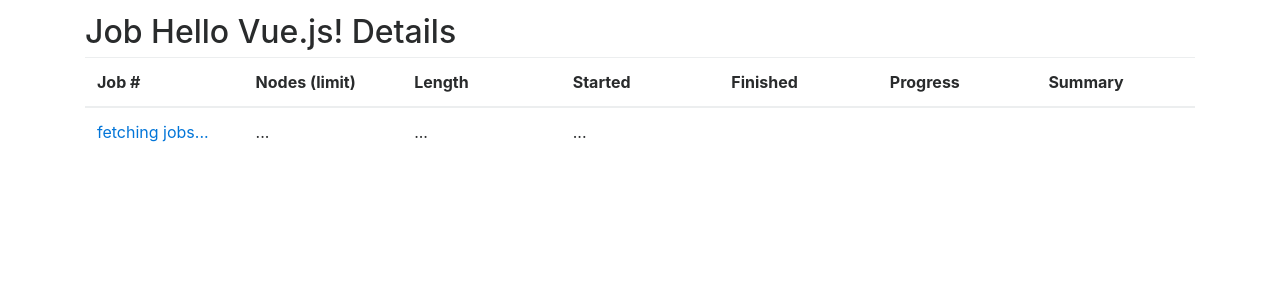
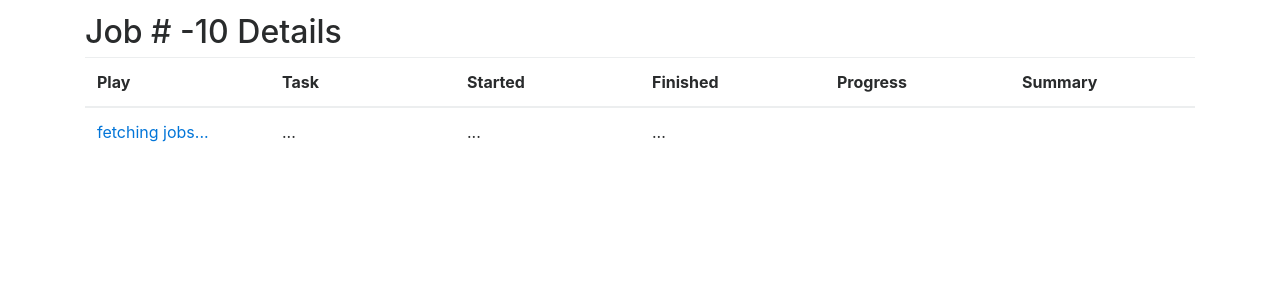
Before and after one commit to senorsmile/bovine-ui, a Flask app: page /job_details in a window 1280 px wide. Shown: the part 56-356 px from the top of the page. Run offline with Flask 2, Linux system fonts and the light colour scheme; some libraries are stand-ins or nearby versions.

Commit message:
some misc nonworking code

```diff
--- a/app/templates/job_details.html
+++ b/app/templates/job_details.html
@@ -5,18 +5,15 @@
     <div class="container">
       <h2>
         <div id="app">
-        Job ${ message } Details
+        Job # ${ job_number } Details
         </div>
       </h2>
 
       <table class="table">
         <thead>
           <tr>
-            <th>
-              Job #
-            </th>
-            <th>Nodes (limit)</th>
-            <th>Length</th>
+            <th>Play</th>
+            <th>Task</th>
             <th>Started</th>
             <th>Finished</th>
             <th>Progress</th>
@@ -73,7 +70,15 @@
       delimiters:['${', '}'],
       el: '#app',
       data: {
-        message: 'Hello Vue.js!'
+        job_number: {{ job_num }}
+      }
+    })
+
+    new Vue({
+      delimiters:['${', '}'],
+      el: '#job_table',
+      data: {
+        job_number: {{ job_num }}
       }
     })
   </script>
--- a/app/views.py
+++ b/app/views.py
@@ -51,8 +51,8 @@
     return render_template(
         'jobs.html',
         start_job_num = request.args.get('start_job_num', default=stash["default_start_job_num"], type=int),
-        end_job_num   = request.args.get('end_job_num',   default=stash["default_end_job_num"], type=int),
-        stash = stash,
+        end_job_num   = request.args.get('end_job_num',   default=stash["default_end_job_num"],   type=int),
+        stash         = stash,
     )
 
 @app.route('/job_details', methods=['GET'])
@@ -60,7 +60,7 @@
     return render_template(
         'job_details.html',
         job_num = request.args.get('job_num', default=stash["default_start_job_num"], type=int),
-        stash=stash,
+        stash   = stash,
     )
 
 #-------------------------
@@ -86,6 +86,15 @@
         indent=4,
     )
 
+@app.route('/api/get_job')
+def get_job():
+    return json.dumps(
+        load_jobs.load_job(
+            job_num = request.args.get('job_num', default='1', type=int),
+        ),
+        indent=4,
+    )
+
 @app.route('/api/run_job')
 def run_job():
     return 'not yet implemented'
```
Also changed, not shown: app/load_jobs.py (+18 -0 lines).
